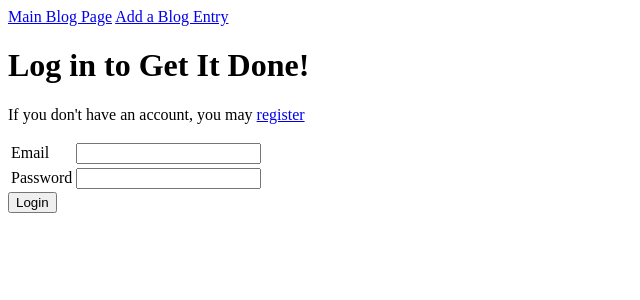
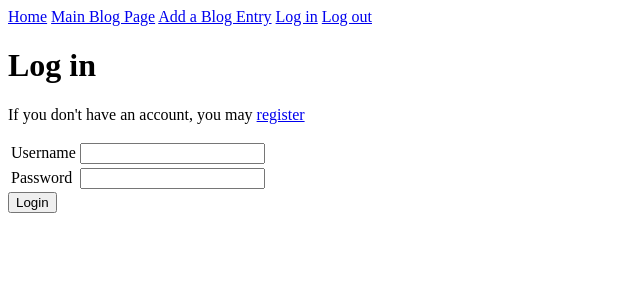
Before and after one commit to Alexander-Golubski/blogz, a Flask app: template templates/login.html in a window 1280 px wide. Shown: the top 300 px of the page, without its empty margins (0-640 px from the left). Run offline with Flask 2, Linux system fonts and the light colour scheme; the template is opened without the code that fills it, so the values that code supplies are empty; the visitor is signed in with stand-in values (Sample User, id 1).

Commit message:
validation, require login/signup

```diff
--- a/main.py
+++ b/main.py
@@ -22,7 +22,6 @@ class User(db.Model):
         self.password = password
 
 class Blog(db.Model):
-#inherits some traits from existing class Model within SQLAlchemy
 
     id = db.Column(db.Integer, primary_key=True)
     title = db.Column(db.String(120))
@@ -33,6 +32,12 @@ class Blog(db.Model):
         self.title = title
         self.body = body
         self.owner = owner
+
+@app.before_request
+def require_login():
+    allowed_routes = ["login", "signup"]
+    if request.endpoint not in allowed_routes and "username" not in session:
+        return redirect("/login")
 
 @app.route('/blog', methods=['POST', 'GET'])
 def index():
@@ -79,5 +84,60 @@ def newpost():
     return render_template('newpost.html', title='New Post',
         title_error=title_error, body_error=body_error)
 
+@app.route("/login", methods=["POST", "GET"])
+def login():
+    if request.method == "POST":
+        username = request.form["username"]
+        password = request.form["password"]
+        user = User.query.filter_by(username=username).first()
+        if not user:
+            flash('Username not in database', 'error')
+        elif user.password == password:
+            session["username"] = username
+            flash("Logged in")
+            return redirect("/newpost")
+        else:
+            flash("Incorrect password", 'error')
+
+    return render_template("login.html")
+
+@app.route("/signup", methods=["POST", "GET"])
+def signup():
+
+    error = ''
+
+    if request.method == "POST":
+        username = request.form["username"]
+        password = request.form["password"]
+        verify = request.form["verify"]
+        existing_user = User.query.filter_by(username=username).first()
+
+        if len(username) > 20:
+            error = "Username must be 20 characters or less"
+        elif len(username) < 3:
+            error = "Username must have 3 or more characters"
+        elif len(password) < 3:
+            error = "Password must have 3 or more characters"
+        elif password != verify:
+            error = "Password and verification do not match"
+        elif username == '' or password == '' or verify == '':
+            error =  "Please enter a username, password, and verification"
+        if not existing_user:
+        #elif len(username) <= 20 and len(username) > 3 and len(password) > 3 and password == verify and not existing_user:
+            new_user = User(username, password)
+            db.session.add(new_user)
+            db.session.commit()
+            session["username"] = username
+            return redirect("/newpost")
+        else:
+            error = 'Username already exists'
+
+    return render_template("signup.html", error=error)
+
+@app.route("/logout")
+def logout():
+    del session["username"]
+    return redirect("/blog")
+
 if __name__ == '__main__':
     app.run()
--- a/templates/base.html
+++ b/templates/base.html
@@ -13,9 +13,18 @@
 <body>
 
     <nav>
+        <a href='/'>Home</a>
         <a href='/blog'>Main Blog Page</a>
         <a href='/newpost'>Add a Blog Entry</a>
+        <a href='/login'>Log in</a>
+        <a href='logout'>Log out</a>
     </nav>
+
+    {% with messages = get_flashed_messages(with_categories=True) %}
+        {% for category,message in messages %}
+            <p class="{{category}}">{{message}}</p>
+        {% endfor %}
+    {% endwith %}
 
     {% block content %}
     {% endblock %}
--- a/templates/login.html
+++ b/templates/login.html
@@ -1,16 +1,19 @@
 {% extends "base.html" %}
 
 {% block content %}
-<h1>Log in to Get It Done!</h1>
-<p>If you don't have an account, you may <a href="/register">register</a></p>
+<h1>Log in</h1>
+<p>If you don't have an account, you may <a href="/signup">register</a></p>
+
+<p class="error">{{error}}</p>
+
 <form action="login" method="post">
     <table>
         <tr>
             <td>
-                <label for="email">Email</label>
+                <label for="username">Username</label>
             </td>
             <td>
-                <input name="email" type="email" value="{{ email }}">
+                <input name="username" type="username" value="{{ username }}">
             </td>
         </tr>
         <tr>
```
Also changed, not shown: templates/signup.html (renamed from templates/register.html, +9 -5 lines).
